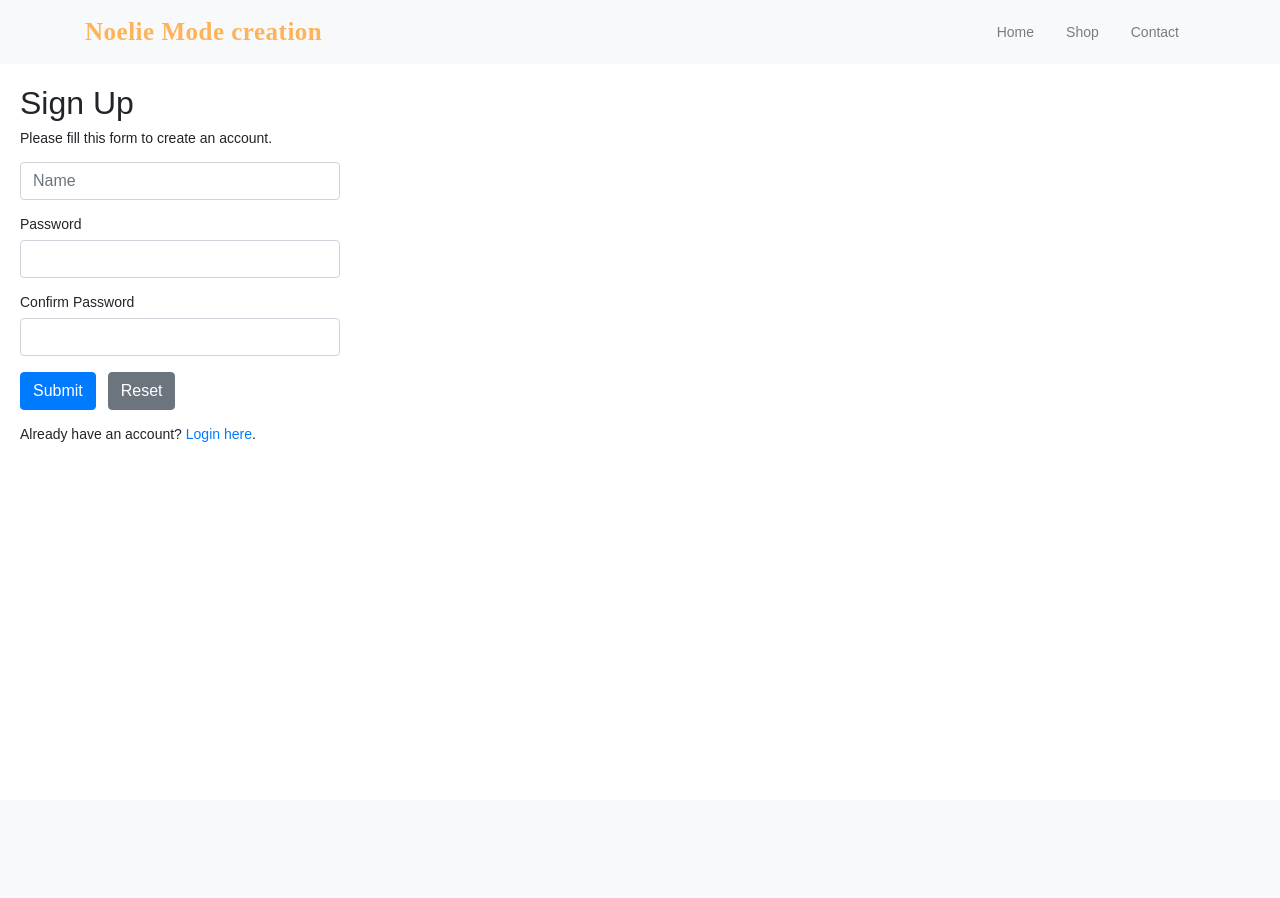
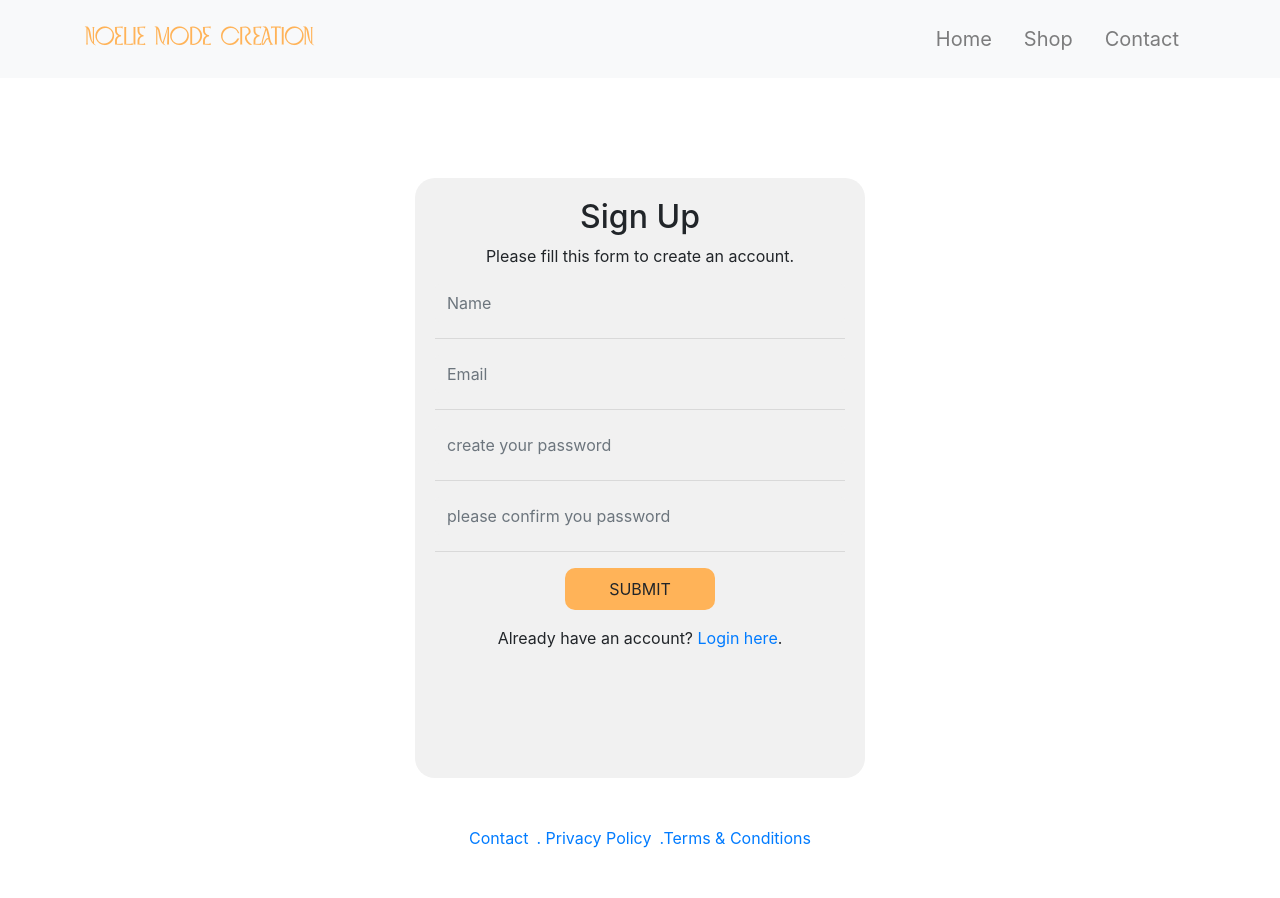
Before and after one commit to ivypel98/Certification_project, a PHP site: page /user/register.php in a window 1280 px wide. Before the commit the page ends 442 px from the top, so only its background shows below. Run offline with PHP 8.4, Linux system fonts and the light colour scheme; data that the repository does not hold is empty.

Commit message:
bug sign up

```diff
--- a/php/navbar.php
+++ b/php/navbar.php
@@ -16,6 +16,6 @@
             </li>
           </ul>
         </div>
-        <button type="button" class="btn btn-navbar"> <a href="../user/login.php">Login</a></button>
+        <button type="button" class="btn btn-navbar"> <a href="./user/login.php" style="text-decoration:none ;">Login</a></button>
       </div>
     </nav>
--- a/user/config.php
+++ b/user/config.php
@@ -7,7 +7,7 @@ define('DB_PASSWORD', '');
 define('DB_NAME', 'members');
 
 /* Attempt to connect to MySQL database */
-$link = mysqli_connect(DB_SERVER, DB_USERNAME, DB_PASSWORD, DB_NAME);
+$link = mysqli_connect(DB_SERVER,DB_USERNAME,DB_PASSWORD,DB_NAME);
 
 // Check connection
 if($link === false){
--- /dev/null
+++ b/user/navbar_revisite/footer.php
@@ -0,0 +1,7 @@
+<div class="container my-5">
+    <div class="row justify-content-center">
+        <a href="https://wa.me/+22892951868" target="_blank">Contact</a>
+        <a href=""class="ml-2">. Privacy Policy </a>
+        <a href=""class="ml-2">.Terms & Conditions</a>
+    </div>
+</div>
--- a/user/navbar_revisite/navbar.php
+++ b/user/navbar_revisite/navbar.php
@@ -1,7 +1,7 @@
 <style></style>
 <nav class="navbar navbar-expand-lg navbar-light bg-light">
       <div class="container">
-        <a class="navbar-brand" href="#" style="color: #ffb358 ; font-family: 'Fashionable';
+        <a class="navbar-brand" href="../index.php" style="color: #ffb358 ; font-family: 'Fashionable';
     font-weight: bold;
     font-size: 25px;
     letter-spacing: 0.5px;">
--- a/user/register.php
+++ b/user/register.php
@@ -3,7 +3,7 @@
 require_once "config.php";
 
 // Define variables and initialize with empty values
-$username = $password = $confirm_password = "";
+$username =$email= $password = $confirm_password = "";
 $username_err = $password_err = $confirm_password_err = "";
 
 // Processing form data when form is submitted
@@ -64,10 +64,10 @@ if($_SERVER["REQUEST_METHOD"] == "POST"){
     }
 
     // Check input errors before inserting in database
-    if(empty($username_err) && empty($password_err) && empty($confirm_password_err)){
+    if(empty($username_err) && empty($email_err) && empty($password_err) && empty($confirm_password_err)){
 
         // Prepare an insert statement
-        $sql = "INSERT INTO users (username, password) VALUES (?, ?)";
+        $sql = "INSERT INTO users (username,email, password) VALUES (?,?,?)";
 
         if($stmt = mysqli_prepare($link, $sql)){
             // Bind variables to the prepared statement as parameters
@@ -100,40 +100,55 @@ if($_SERVER["REQUEST_METHOD"] == "POST"){
 <head>
     <meta charset="UTF-8">
     <title>Sign Up</title>
+    <link rel="stylesheet" href="./style.css">
     <link rel="stylesheet" href="https://stackpath.bootstrapcdn.com/bootstrap/4.5.2/css/bootstrap.min.css">
-    <style>
-        body{ font: 14px sans-serif; }
-        .wrapper{ width: 360px; padding: 20px; }
-    </style>
 </head>
 <body>
     <?php
       require './navbar_revisite/navbar.php';
     ?>
-    <div class="wrapper">
+
+<div class="container d-flex justify-content-center"style="margin-top:100px;">
+    <div class=" wrapper text-center" style="height: 600px">
         <h2>Sign Up</h2>
         <p>Please fill this form to create an account.</p>
         <form action="<?php echo htmlspecialchars($_SERVER["PHP_SELF"]); ?>" method="post">
             <div class="form-group">
-                <input type="text" name="username" placeholder="Name" class="form-control <?php echo (!empty($username_err)) ? 'is-invalid' : ''; ?>" value="<?php echo $username; ?>">
+                <input type="text" name="username" placeholder="Name" class="form-control <?php echo (!empty($username_err)) ? 'is-invalid' : ''; ?>" value="<?php echo $username; ?>"style="background-color:#F1F1F1; border-style:none">
+                <hr>
                 <span class="invalid-feedback"><?php echo $username_err; ?></span>
+
             </div>
             <div class="form-group">
-                <label>Password</label>
-                <input type="password" name="password" class="form-control <?php echo (!empty($password_err)) ? 'is-invalid' : ''; ?>" value="<?php echo $password; ?>">
+            <input type="email" name="email" placeholder="Email" class="form-control <?php echo (!empty($email_err)) ? 'is-invalid' : ''; ?>" value="<?php echo $email; ?>"style="background-color:#F1F1F1; border-style:none">
+            <span class="invalid-feedback"><?php echo $email_err; ?></span>
+            <hr>
+            </div>
+            <div class="form-group">
+                <input type="password" name="password" class="form-control <?php echo (!empty($password_err)) ? 'is-invalid' : ''; ?>" value="<?php echo $password; ?>" placeholder="create your password" autocomplete="off" style="background-color:#F1F1F1; border-style:none">
+                <hr>
                 <span class="invalid-feedback"><?php echo $password_err; ?></span>
             </div>
             <div class="form-group">
-                <label>Confirm Password</label>
-                <input type="password" name="confirm_password" class="form-control <?php echo (!empty($confirm_password_err)) ? 'is-invalid' : ''; ?>" value="<?php echo $confirm_password; ?>">
+                <input type="password" name="confirm_password" class="form-control <?php echo (!empty($confirm_password_err)) ? 'is-invalid' : ''; ?>" value="<?php echo $confirm_password; ?>" placeholder="please confirm you password" autocomplete="off" style="background-color:#F1F1F1; border-style:none">
+                <hr>
                 <span class="invalid-feedback"><?php echo $confirm_password_err; ?></span>
+
             </div>
             <div class="form-group">
-                <input type="submit" class="btn btn-primary" value="Submit">
-                <input type="reset" class="btn btn-secondary ml-2" value="Reset">
+                <input type="submit" class="btn p-2" value="Submit" style="background-color: #FFB358;
+                    border-radius: 10px;
+                    text-transform: uppercase;
+                    width: 150px;
+                    padding:10px;">
             </div>
             <p>Already have an account? <a href="login.php">Login here</a>.</p>
         </form>
     </div>
+</div>
+
+    <?php
+      require './navbar_revisite/footer.php';
+    ?>
 </body>
 </html>
--- a/user/style.css
+++ b/user/style.css
@@ -16,13 +16,21 @@
   }
 
 .wrapper{
-    width: 380px;
+    width: 450px;
+    height: 450px;
     padding: 20px;
     background-color: #F1F1F1;
-    border-radius: 10px;
+    border-radius: 20px;
  }
 .valider {
     background-color: #FFB358;
-    border-radius: 5px;
+    border-radius: 10px;
     text-transform: uppercase;
+    width: 150px;
+    padding:10px;
 }
+.form-control{
+  background-color: #F1F1F1;
+  border-style: none;
+
+}
```
Also changed, not shown: user/login.php (+11 -4 lines).
